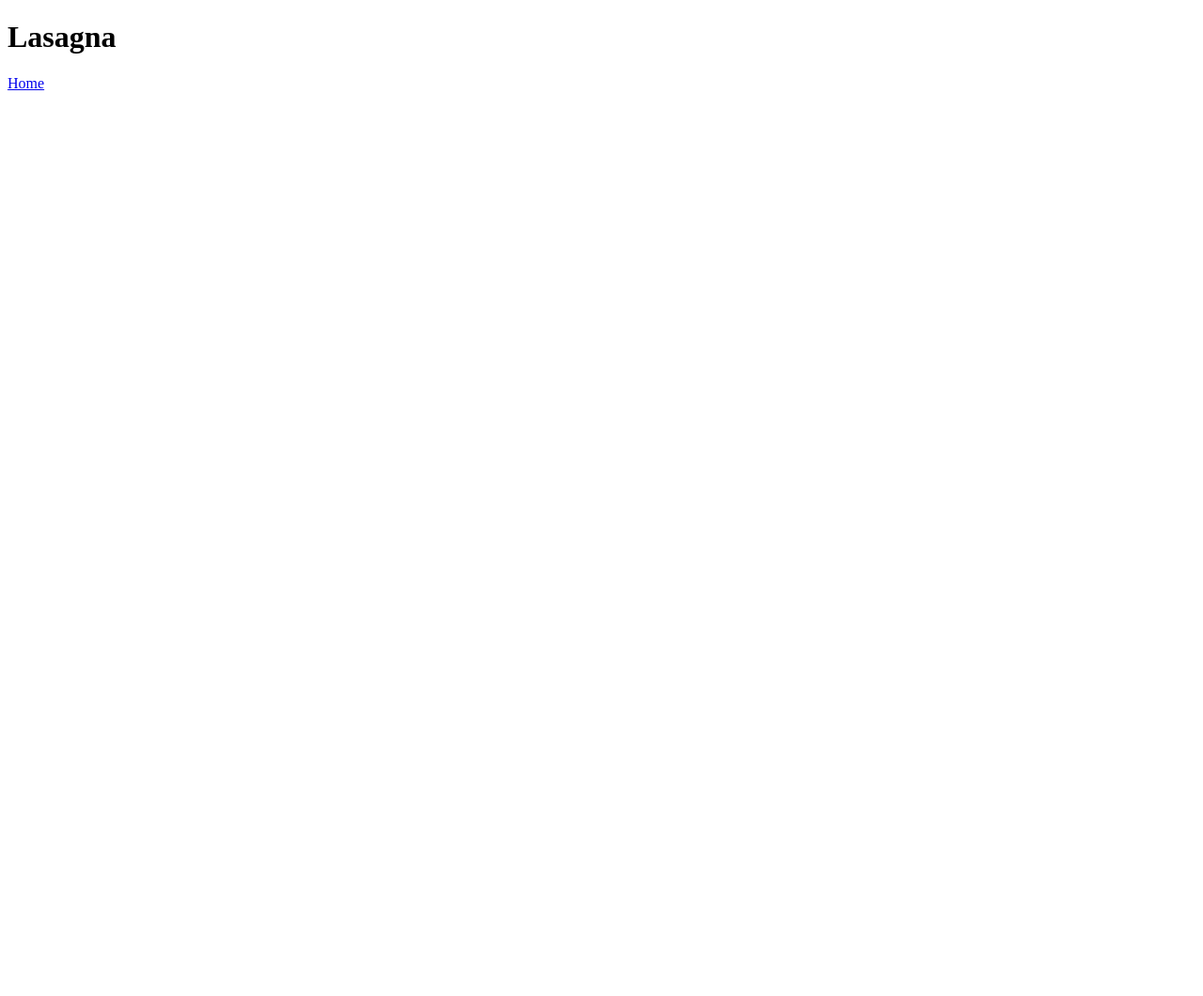
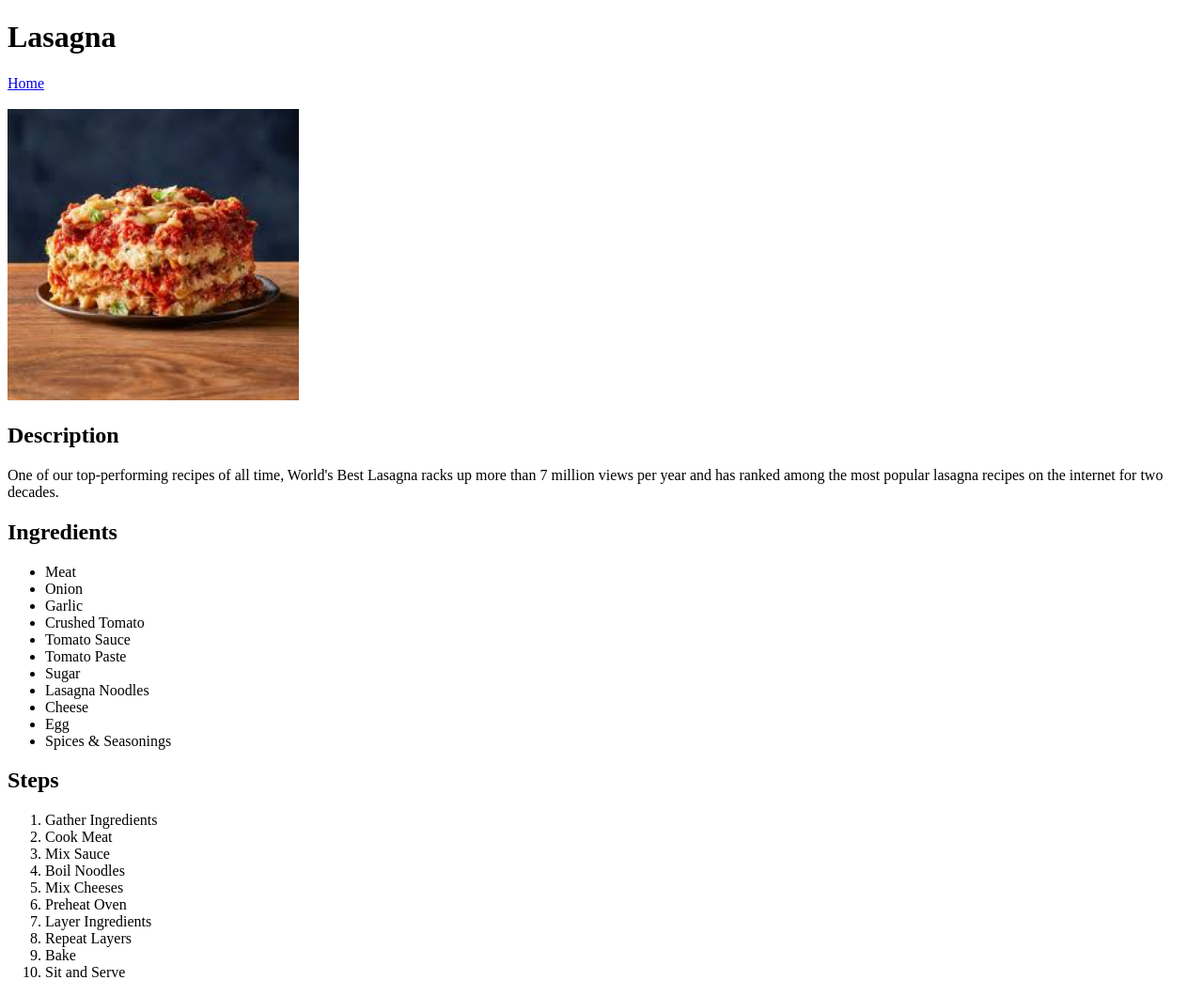
Before and after one commit to MakenzieHall/odin-recipes, a plain HTML site: page recipes/lasagna.html in a window 1280 px wide. Shown: the whole page at 94% size. Before the commit the page ends 800 px from the top, so only its background shows below. Drawn offline with Linux system fonts and the light colour scheme.

Commit message:
Finish Lasagna page and add images folder for images.

```diff
--- a/recipes/lasagna.html
+++ b/recipes/lasagna.html
@@ -10,8 +10,56 @@
     <body>
         <h1>Lasagna</h1>
 
-        <!--Link Back to Home-->
-        <a href="../index.html">Home</a>
+        <!--Wrap in Paragraph for Spacing-->
+        <p>
+           <!--Link Back to Home-->
+           <a href="../index.html">Home</a>
+
+           <br>
+           <br>
+
+           <!-- Add Image (alt is if imagage doesn't load)-->
+           <!-- Size attributes with height and width -->
+           <img src="../images/lasagna.jpeg" alt="Lasagna Image"
+           height = "310" width="310">
+
+        </p>
+
+        <h2>Description</h2>
+        <p>
+            One of our top-performing recipes of all time, World's Best Lasagna racks up more than 7 million views per year and has ranked among the most popular lasagna recipes on the internet for two decades.
+        </p>
+
+        <h2>Ingredients</h2>
+
+        <ul>
+            <li>Meat</li>
+            <li>Onion</li>
+            <li>Garlic</li>
+            <li>Crushed Tomato</li>
+            <li>Tomato Sauce</li>
+            <li>Tomato Paste</li>
+            <li>Sugar</li>
+            <li>Lasagna Noodles</li>
+            <li>Cheese</li>
+            <li>Egg</li>
+            <li>Spices & Seasonings</li>
+        </ul>
+
+        <h2>Steps</h2>
+        <ol>
+            <li>Gather Ingredients</li>
+            <li>Cook Meat</li>
+            <li>Mix Sauce</li>
+            <li>Boil Noodles</li>
+            <li>Mix Cheeses</li>
+            <li>Preheat Oven</li>
+            <li>Layer Ingredients</li>
+            <li>Repeat Layers</li>
+            <li>Bake</li>
+            <li>Sit and Serve</li>
+        </ol>
+
 
     </body>
 
```
Also changed, not shown: images/lasagna.jpeg (added).
